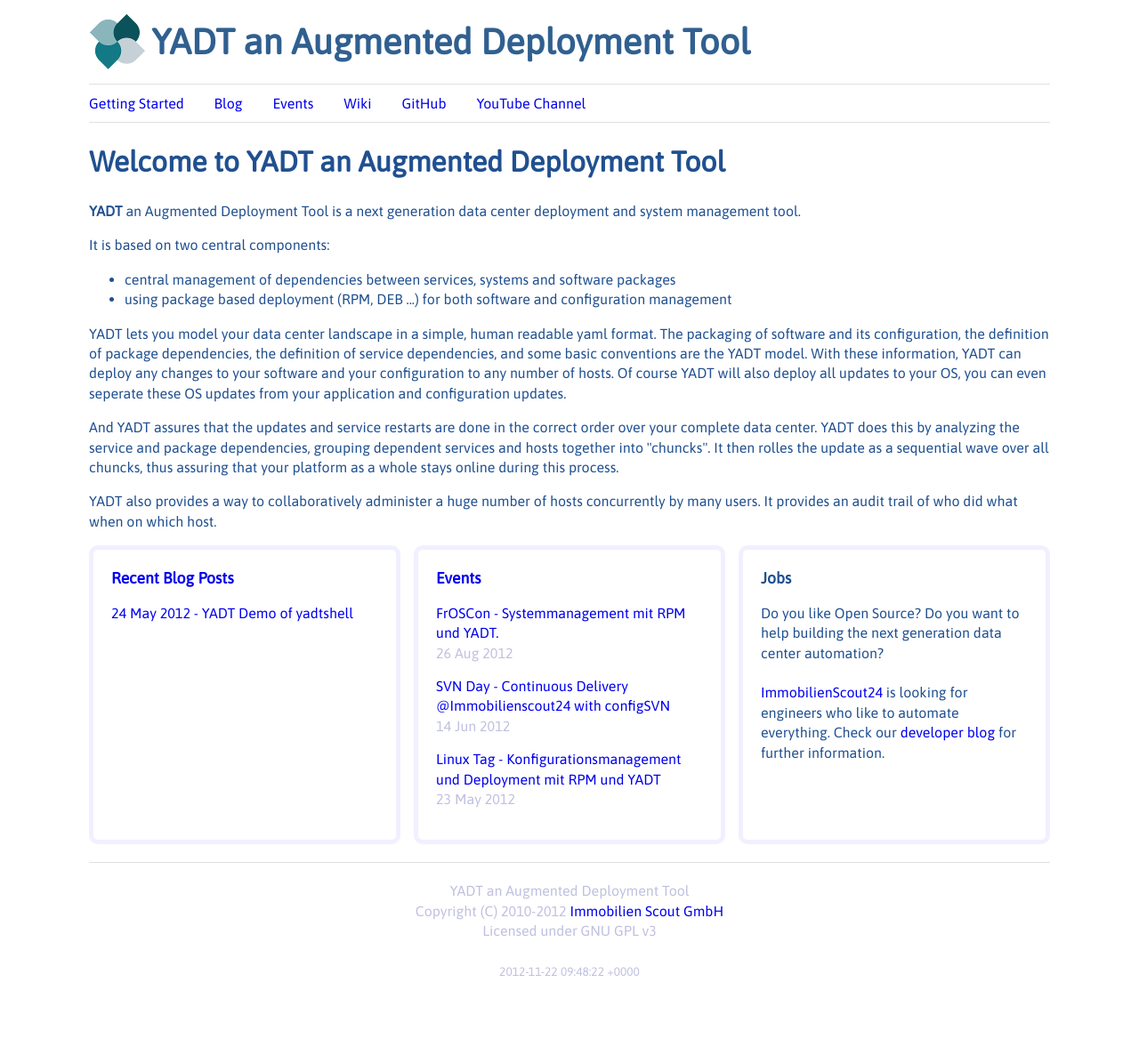
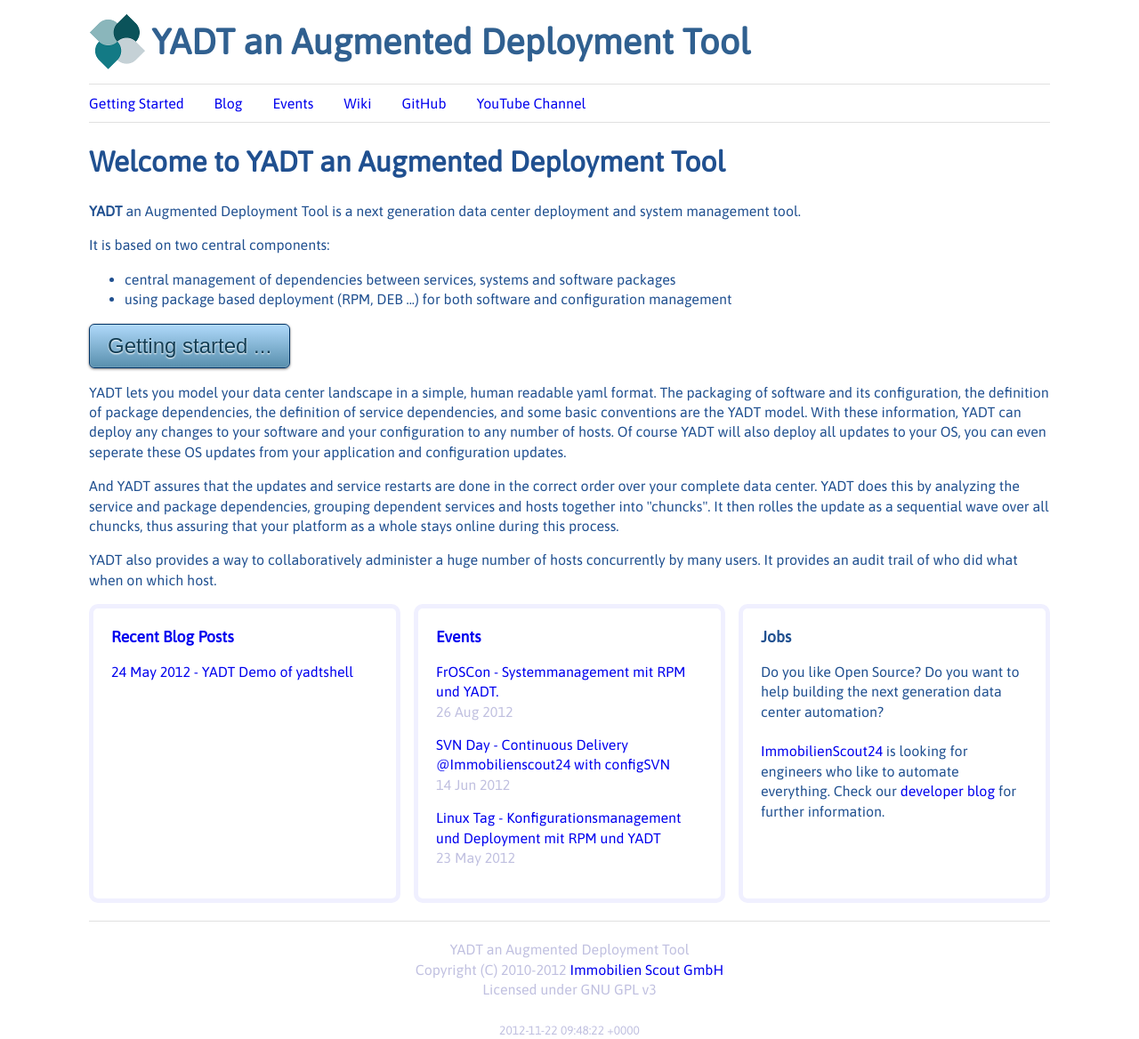
Before and after one commit to yadt/yadt.github.com, a Jekyll site: the page built from index.html, in a window 1280 px wide. Shown: the whole page at 89% size. Built offline with Jekyll 4.4.1, drawn with Linux system fonts in a browser that asks for light colours; before the commit the page ends 1102 px from its top, so only the background shows below that.

Commit message:
getting started button

```diff
--- a/index.html
+++ b/index.html
@@ -12,6 +12,10 @@
     <li>central management of dependencies between services, systems and software packages</li>
     <li>using package based deployment (RPM, DEB ...) for both software and configuration management</li>
 </ul>
+
+<button class="getting-started">
+    Getting started ...
+</button>
 
 <p>
     YADT lets you model your data center landscape in a simple, human readable yaml format. The packaging
```
